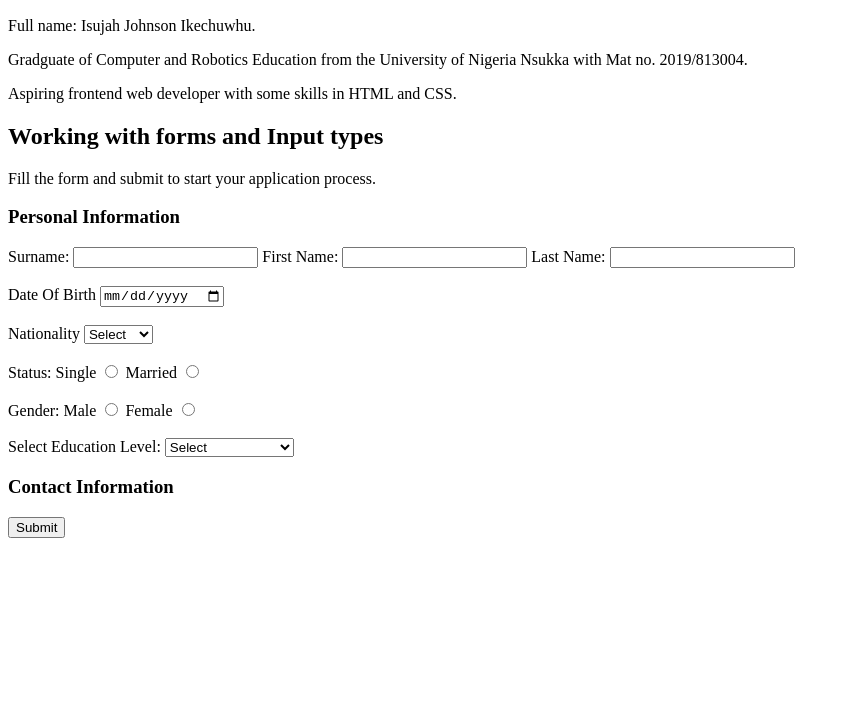
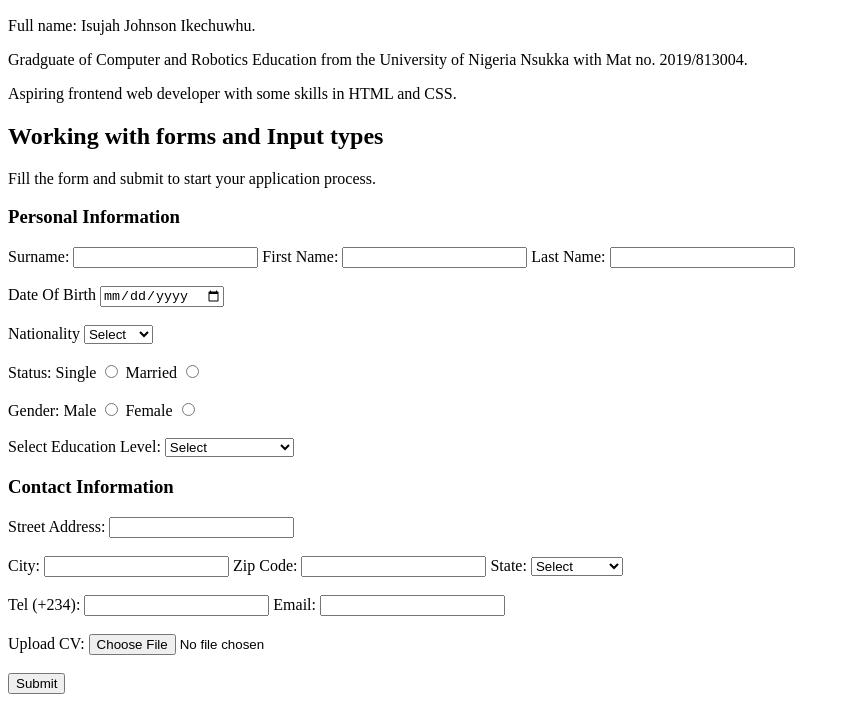
Before and after one commit to Johnnie-kay/Zarttalent, a plain HTML site: page pages/index.html in a window 1280 px wide. Shown: the part 110-812 px from the top of the page, without its empty margins (0-850 px from the left). Drawn offline with Linux system fonts and the light colour scheme.

Commit message:
task 02_minor changes

```diff
--- a/pages/index.html
+++ b/pages/index.html
@@ -69,6 +69,44 @@
             </select>
             <br>
             <h3>Contact Information</h3>
+            <label for="street address">Street Address:</label>
+            <input type="text" id="street address" name="street address">
+            <br>
+            <br>
+            <label for="city">City:</label>
+            <input type="text" id="city" name="city">
+            <label for="zip_code">Zip Code:</label>
+            <input type="number" id="zip_code" name="zip_code">
+            <label for="state">State:</label>
+            <select name="education" id="education">
+                <option value="none">Select</option>
+                <option value="fct">FCT</option>
+                <option value="kaduna">Kaduna</option>
+                <option value="delta">Delta</option>
+                <option value="ebonyi">Ebonyi</option>
+                <option value="anambra">Anambra</option>
+                <option value="abia">Abia</option>
+                <option value="bayelsa">Bayelsa</option>
+                <option value="kogi">Kogi</option>
+                <option value="kastina">Kastina</option>
+                <option value="cross river">Cross River</option>
+                <option value="enugu">Enugu</option>
+                <option value="imo">Imo</option>
+                <option value="edo">Edo</option>
+                <option value="jos">Jos</option>
+            </select>
+            <br>
+            <br>
+            <label for="tel">Tel (+234):</label>
+            <input type="tel" id="tel" name="tel">
+            <label for="email">Email:</label>
+            <input type="email" id="email" name="email">
+            <br>
+            <br>
+            <label for="cv">Upload CV:</label>
+            <input type="file" id="cv" name="cv">
+            <br>
+            <br>
             <button type="submit" value="submit">Submit</button>
 
 
```
